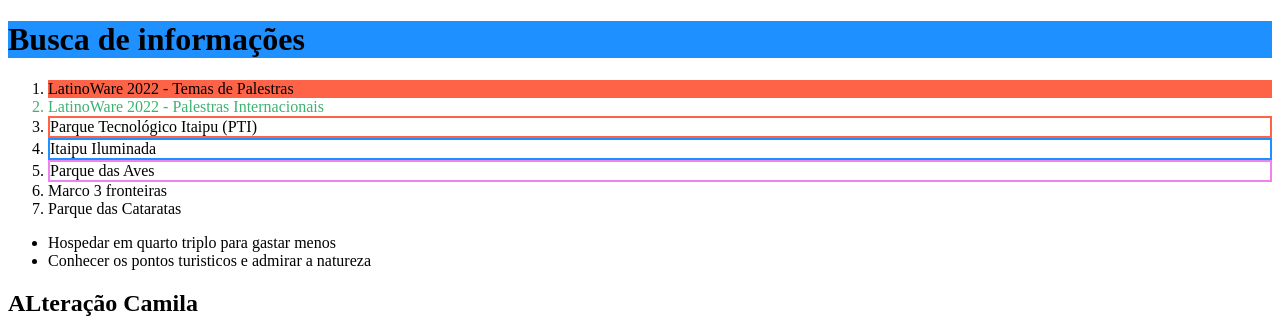
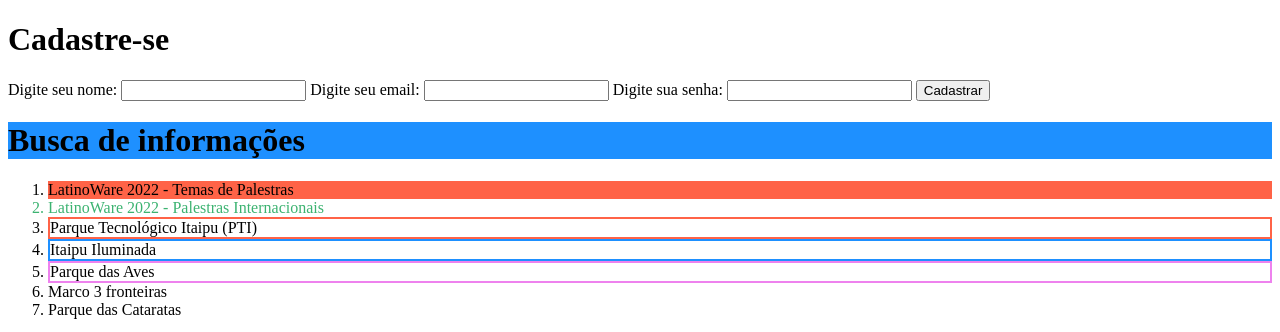
Before and after one commit to camila-koike/visitaTec, a plain HTML site: page index.html in a window 1280 px wide. Shown: the top 332 px of the page. Drawn offline with Linux system fonts and the light colour scheme.

Commit message:
Cadastro Pronto

```diff
--- a/index.html
+++ b/index.html
@@ -3,9 +3,19 @@
 <head>
 	<meta charset="utf-8">
 	<meta name="viewport" content="width=device-width, initial-scale=1">
-	<title>Visita Técnica</title>
+	<title>Visita Técnica - Cadastro de Usuario</title>
 </head>
 <body>
+	<h1>Cadastre-se</h1>
+	<form>
+		<label>Digite seu nome:</label>
+		<input type="text" name="nome">
+		<label>Digite seu email:</label>
+		<input type="email" name="nome">
+		<label>Digite sua senha:</label>
+		<input type="password" name="nome">
+		<button>Cadastrar</button>
+	</form>
 	<h1 style="background-color:DodgerBlue;"> Busca de informações </h1>
 	<ol>
 		<li style="background-color:Tomato;">LatinoWare 2022 - Temas de Palestras</li>
```
